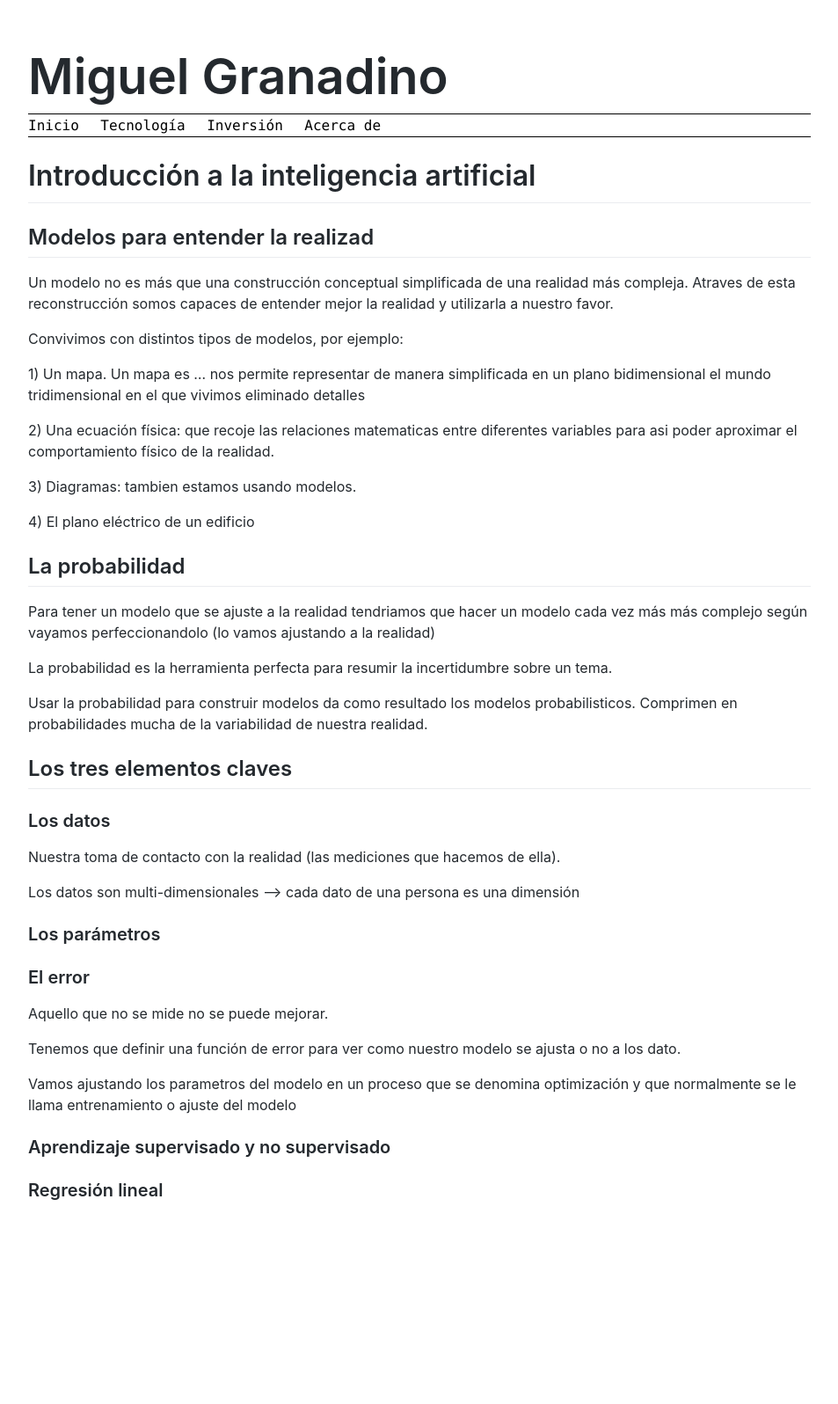
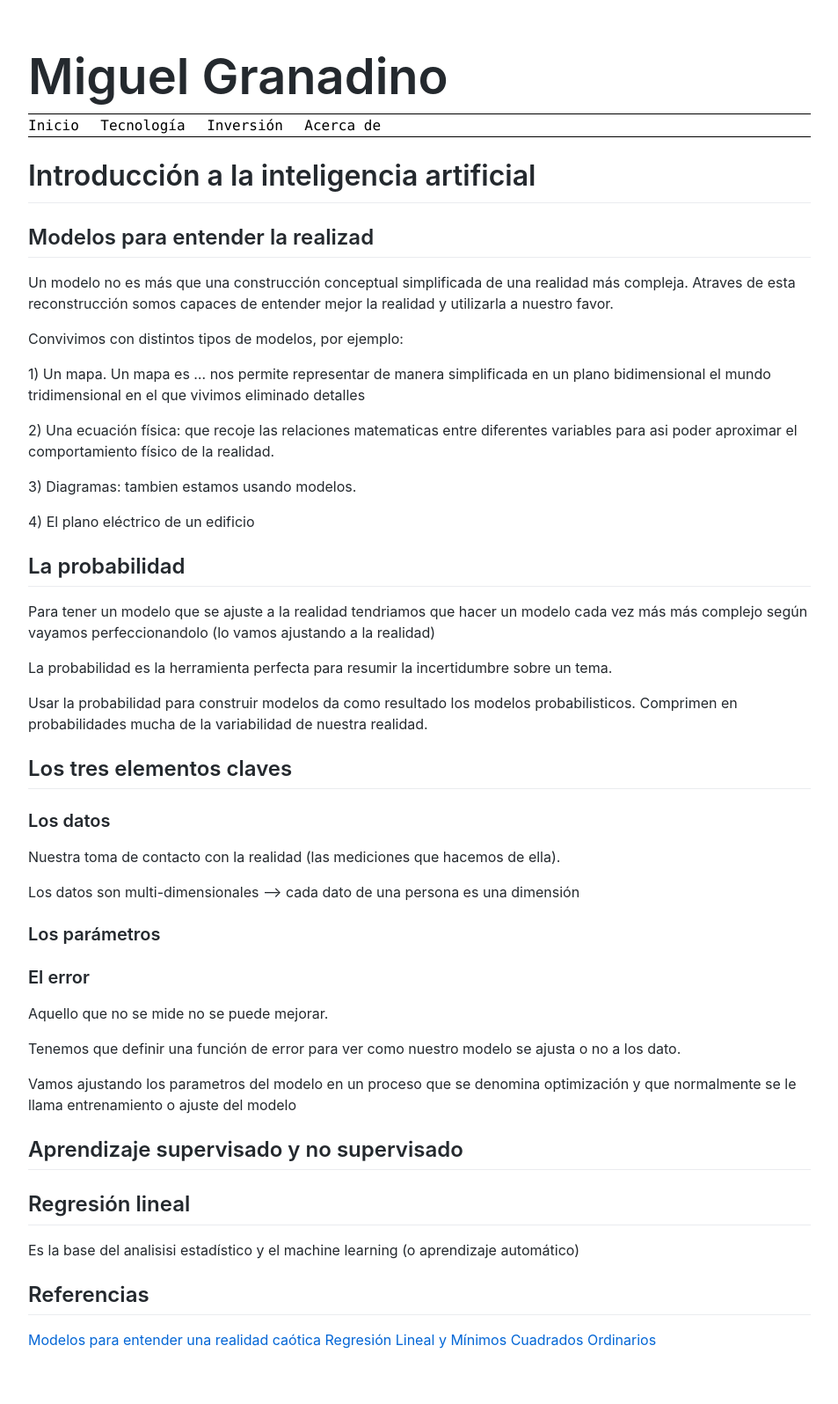
Before and after one commit to Akira3030/formacion, a Jekyll site: the page built from articulos/tecnologia/IA-regresion-lineal-minimos-cuadrados.md, in a window 1280 px wide. Shown: the whole page at 88% size, without its empty margins (163-1116 px from the left). Built offline with Jekyll 4.4.1, drawn with Linux system fonts in a browser that asks for light colours; our own code applies the rules of GitHub Pages for plain Markdown files; before the commit the page ends 1427 px from its top, so only the background shows below that.

Commit message:
Update IA-regresion-lineal-minimos-cuadrados.md

```diff
--- a/articulos/tecnologia/IA-regresion-lineal-minimos-cuadrados.md
+++ b/articulos/tecnologia/IA-regresion-lineal-minimos-cuadrados.md
@@ -44,7 +44,14 @@ Tenemos que definir una función de error para ver como nuestro modelo se ajusta
 Vamos ajustando los parametros del modelo en un proceso que se denomina optimización y que normalmente se le llama entrenamiento o ajuste del modelo
 
 
-### Aprendizaje supervisado y no supervisado
+## Aprendizaje supervisado y no supervisado
 
 
-### Regresión lineal
+## Regresión lineal
+
+Es la base del analisisi estadístico y el machine learning (o aprendizaje automático)
+
+## Referencias
+
+ [Modelos para entender una realidad caótica](https://www.youtube.com/watch?v=Sb8XVheowVQ)
+ [Regresión Lineal y Mínimos Cuadrados Ordinarios](https://www.youtube.com/watch?v=k964_uNn3l0)
```
